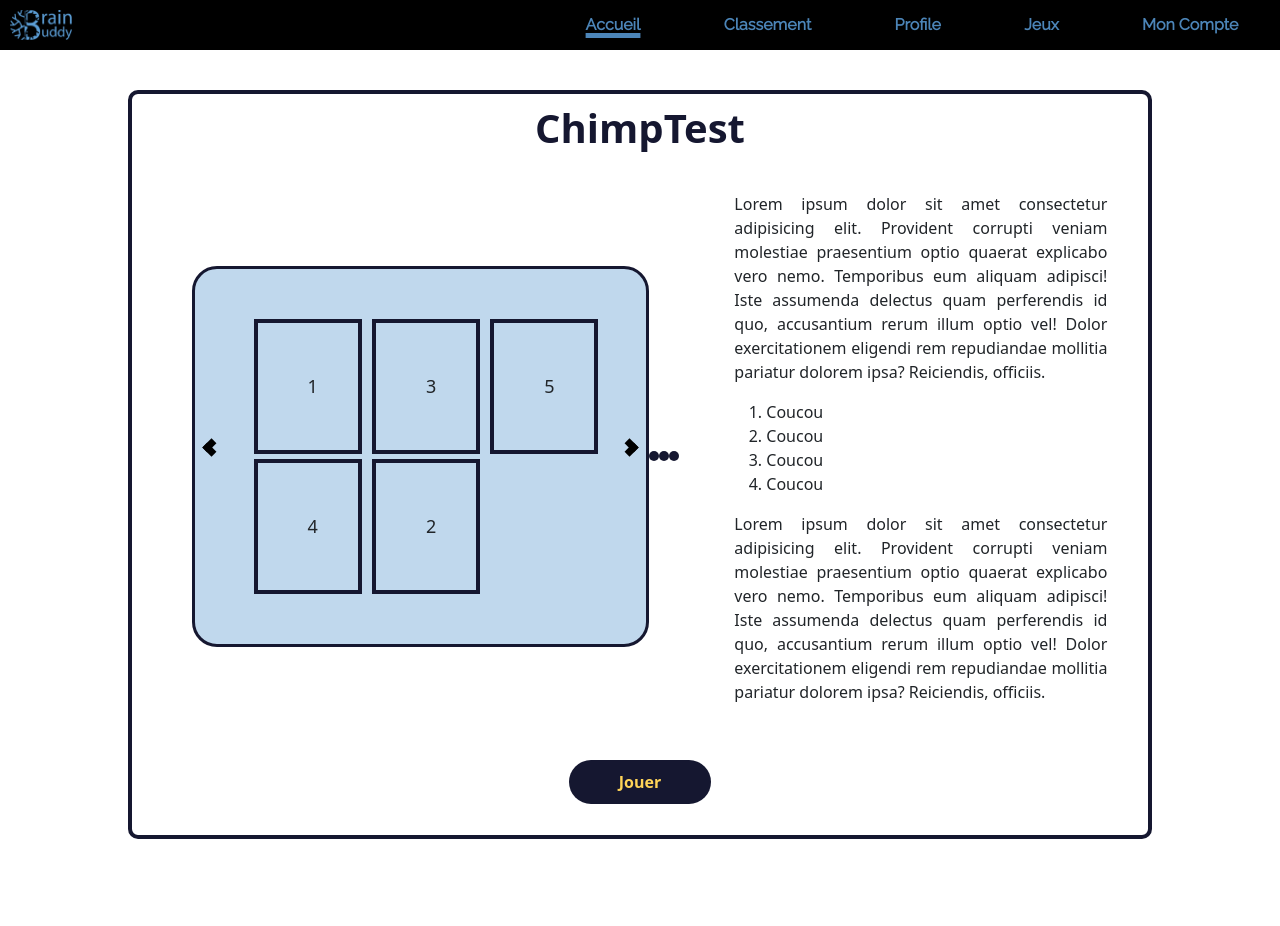
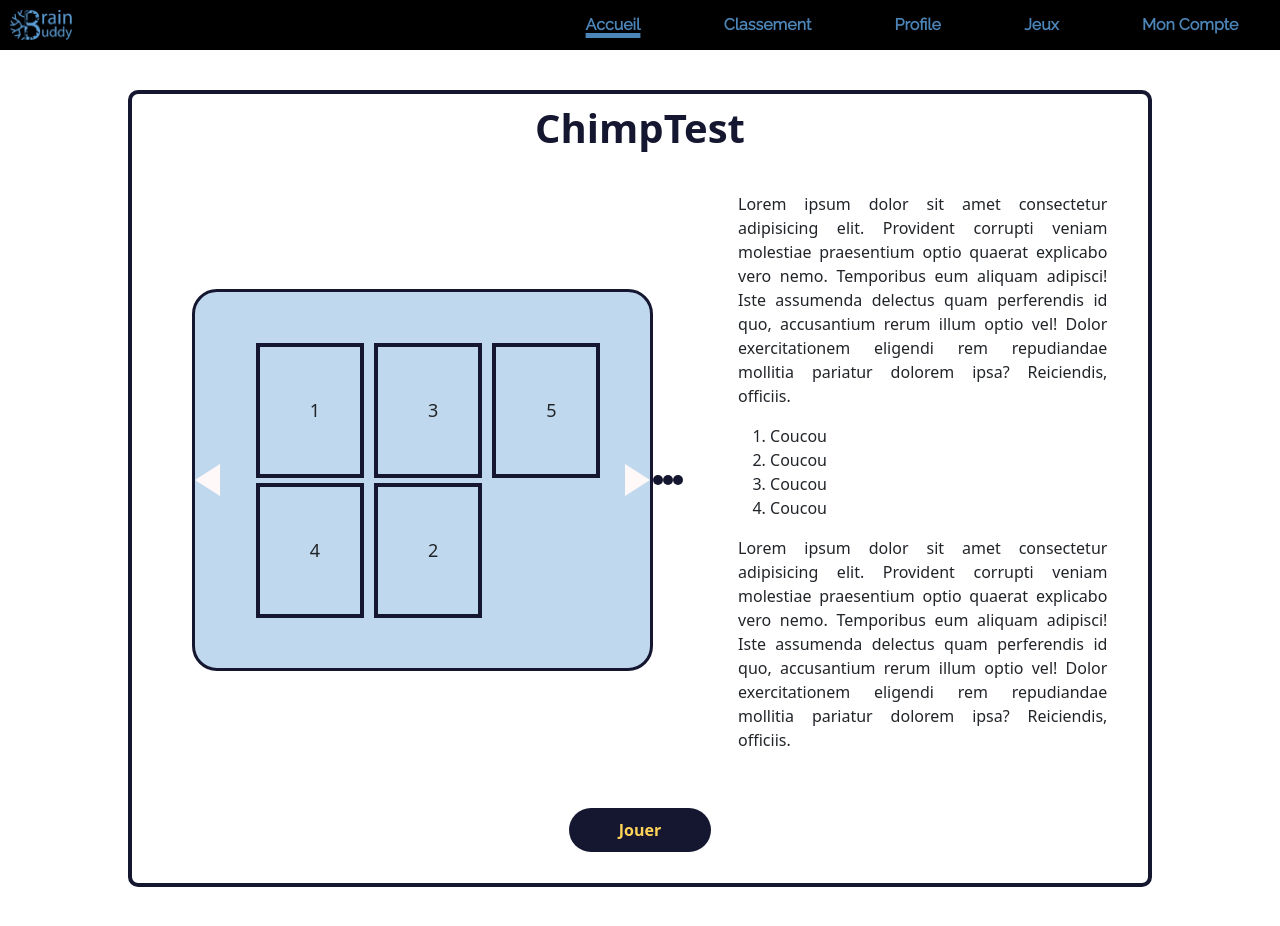
Before and after one commit to Xenus3/FrontEndBrainBuddy, an Angular app: page /app-monkey-test-tutoriel in a window 1280 px wide. Before the commit the page ends 879 px from the top, so only its background shows below. Built offline with nearby package versions, Linux system fonts and the light colour scheme.

Commit message:
css fixed of button left and right of slider

```diff
--- a/src/app/components/monkey-test-tutoriel/monkey-test-tutoriel.component.html
+++ b/src/app/components/monkey-test-tutoriel/monkey-test-tutoriel.component.html
@@ -5,7 +5,11 @@
             <div id="main">
                 <div class="tutoriel">
                     <div class="slider">
-                        <p><i class="fleche gauche"></i></p>
+                        <!-- Triangle Gauche -->
+                        <div class="triangle-parent">
+                            <div id="triangle-gauche"></div>
+                        </div>
+                        <!-- Vignettes -->
                         <div class="vignettes">
                             <div class="vignette1">
                                 <div class="vignette1-line1">
@@ -21,7 +25,10 @@
                                 </div>
                             </div>
                         </div>
-                        <p><i class="fleche droite"></i></p>
+                         <!-- Triangle droite -->
+                         <div class="triangle-parent">
+                            <div id="triangle-droit"></div>
+                        </div>
                     </div>
                     <div class="circles">
                         <div class="circle"></div>
--- a/src/app/components/monkey-test-tutoriel/monkey-test-tutoriel.component.scss
+++ b/src/app/components/monkey-test-tutoriel/monkey-test-tutoriel.component.scss
@@ -25,8 +25,6 @@ h1 {
     margin-bottom: 40px;
 }
 
-
-
 img {
     width: 40vw;
     padding-right: 60px;
@@ -43,23 +41,39 @@ img {
 }
 
 // flèches du carrousel pour changer de vignettes
-.fleche {
-    border: solid black;
-    border-width: 0 7px 7px 0;
-    display: inline-block;
-    padding: 3px;
+
+// .triangle-gauche {
+//     width: 0px;
+//     height: 0px;
+//     border-style: solid;
+//     border-width: 70vw 123px 70% 0;
+//     border-color: transparent #FFF8F8 transparent transparent;
+//     transform: rotate(0deg);
+//  }
+
+//  .triangle-droite {
+//     width: 0px;
+//     height: 0px;
+//     border-style: solid;
+//     border-width: 96px 0 96px 123px;
+//     border-color: transparent transparent transparent #FFF8F8;
+//     transform: rotate(0deg);
+//  }
+
+.triangle-parent {
+    position: relative;
 }
 
-.droite {
-    transform: rotate(-45deg);
-    -webkit-transform: rotate(-45deg);
-    margin-right: 10px;
+#triangle-gauche {
+    border-top: 2vh solid transparent;
+    border-right: 2vw solid #FFF8F8;
+    border-bottom: 2vh solid transparent;
 }
 
-.gauche {
-    margin-left: 10px;
-    transform: rotate(135deg);
-    -webkit-transform: rotate(135deg);
+#triangle-droit {
+    border-top: 2vh solid transparent;
+    border-left: 2vw solid #FFF8F8;
+    border-bottom: 2vh solid transparent;
 }
 
 // bouton
@@ -104,6 +118,7 @@ button:active {
     border-radius: 25px;
     background-color: rgba(151, 191, 226, 0.6);
 }
+
 .vignettes {
     display: flex;
     align-items: center;
```
